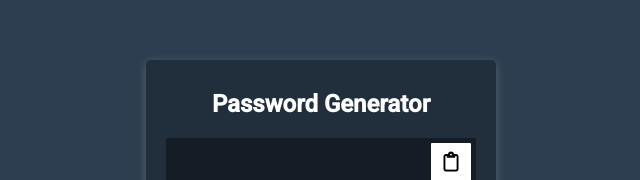
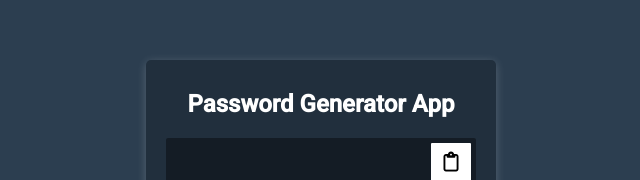
Before and after one commit to rishabhp99/vanilla-js-projects, a plain HTML site: page password-generator-app/index.html in a window 1280 px wide. Shown: the part 164-344 px from the top of the page, without its empty margins (319-959 px from the left). Drawn offline with Linux system fonts and the light colour scheme.

Commit message:
Password Generator

```diff
--- a/password-generator/index.html
+++ b/password-generator-app/index.html
@@ -11,12 +11,12 @@
       crossorigin="anonymous"
     ></script>
 
-    <title>Password Generator</title>
+    <title>Password Generator App</title>
   </head>
 
   <body>
     <div class="container">
-      <h2>Password Generator</h2>
+      <h2>Password Generator App</h2>
       <div class="result-container">
         <span id="result"></span>
         <button class="btn" id="clipboard">
```
Also changed, not shown: password-generator-app/app.js (renamed from password-generator/app.js), password-generator-app/style.css (renamed from password-generator/style.css).
